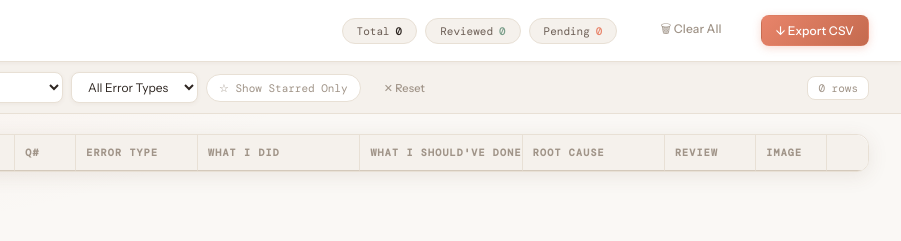
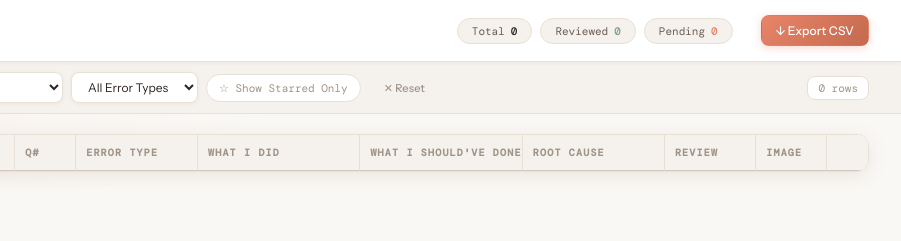
Before and after one commit to Praharsh04/GRE_ERROR_LOG, a plain HTML site: page index.html in a window 1280 px wide. Shown: the top 241 px of the page, 379-1280 px from the left. Drawn offline with nearby package versions, Linux system fonts and the light colour scheme; a web font is replaced by a local one.

Commit message:
Update GRE Quant Error Log: Add star highlight feature, starred filter, and remove clear all button

```diff
--- a/index.html
+++ b/index.html
@@ -676,8 +676,7 @@
     <div class="stat-chip sage">Reviewed <strong id="stat-reviewed">0</strong></div>
     <div class="stat-chip peach">Pending <strong id="stat-pending">0</strong></div>
   </div>
-  <button class="btn btn-ghost" onclick="clearAll()" style="margin-left:4px;">🗑 Clear All</button>
-  <button class="btn btn-primary" onclick="exportCSV()">↓ Export CSV</button>
+  <button class="btn btn-primary" onclick="exportCSV()" style="margin-left:4px;">↓ Export CSV</button>
 </header>
 
 <!-- FILTER BAR -->
@@ -1148,11 +1147,6 @@
   a.click();
 }
 
-function clearAll() {
-  if (!confirm('Delete all entries? Cannot be undone.')) return;
-  rows=[]; save(); renderTable();
-}
-
 load(); buildTopicFilter(); buildInpTopics(); renderTable();
 document.getElementById('inp-topic').focus();
 </script>
```
